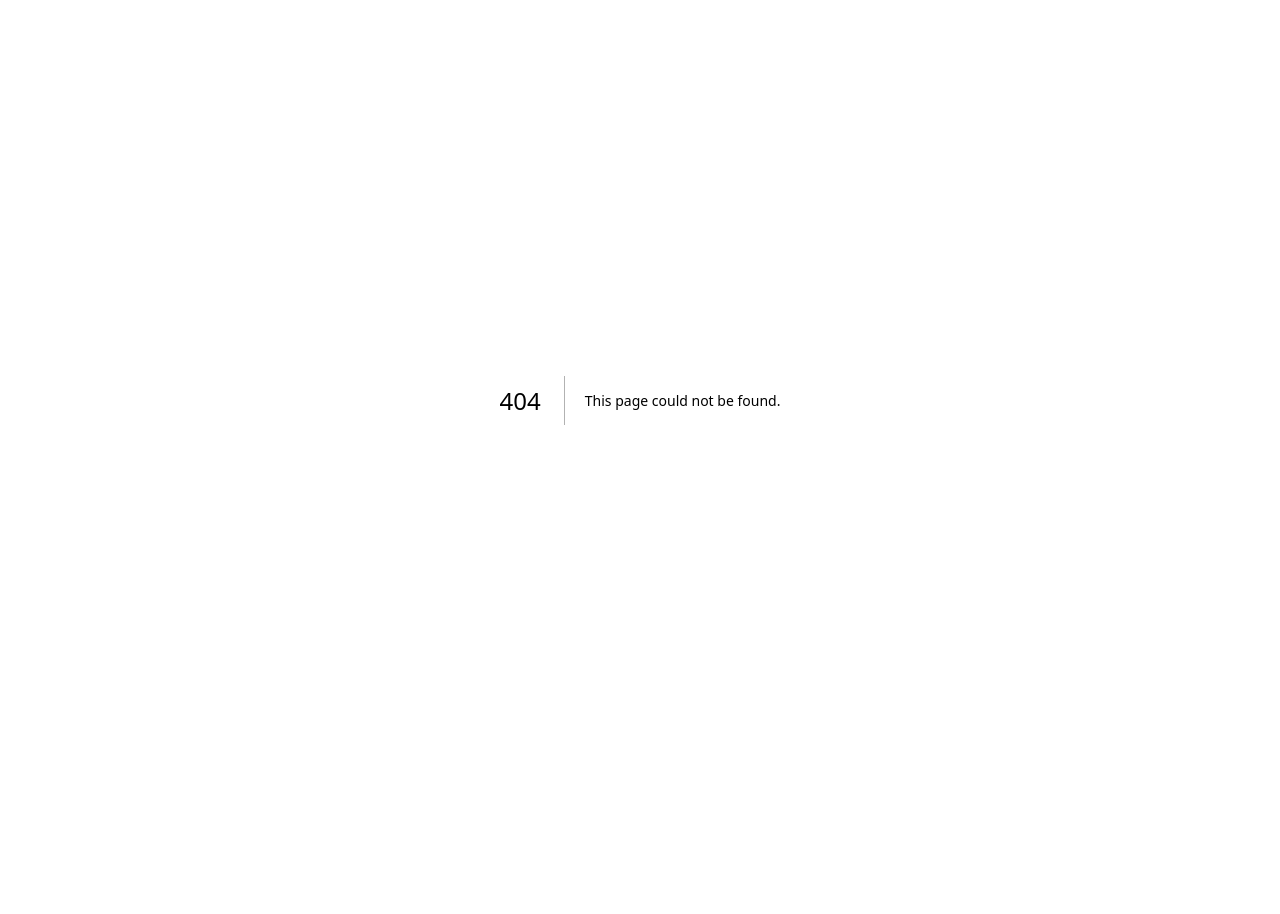
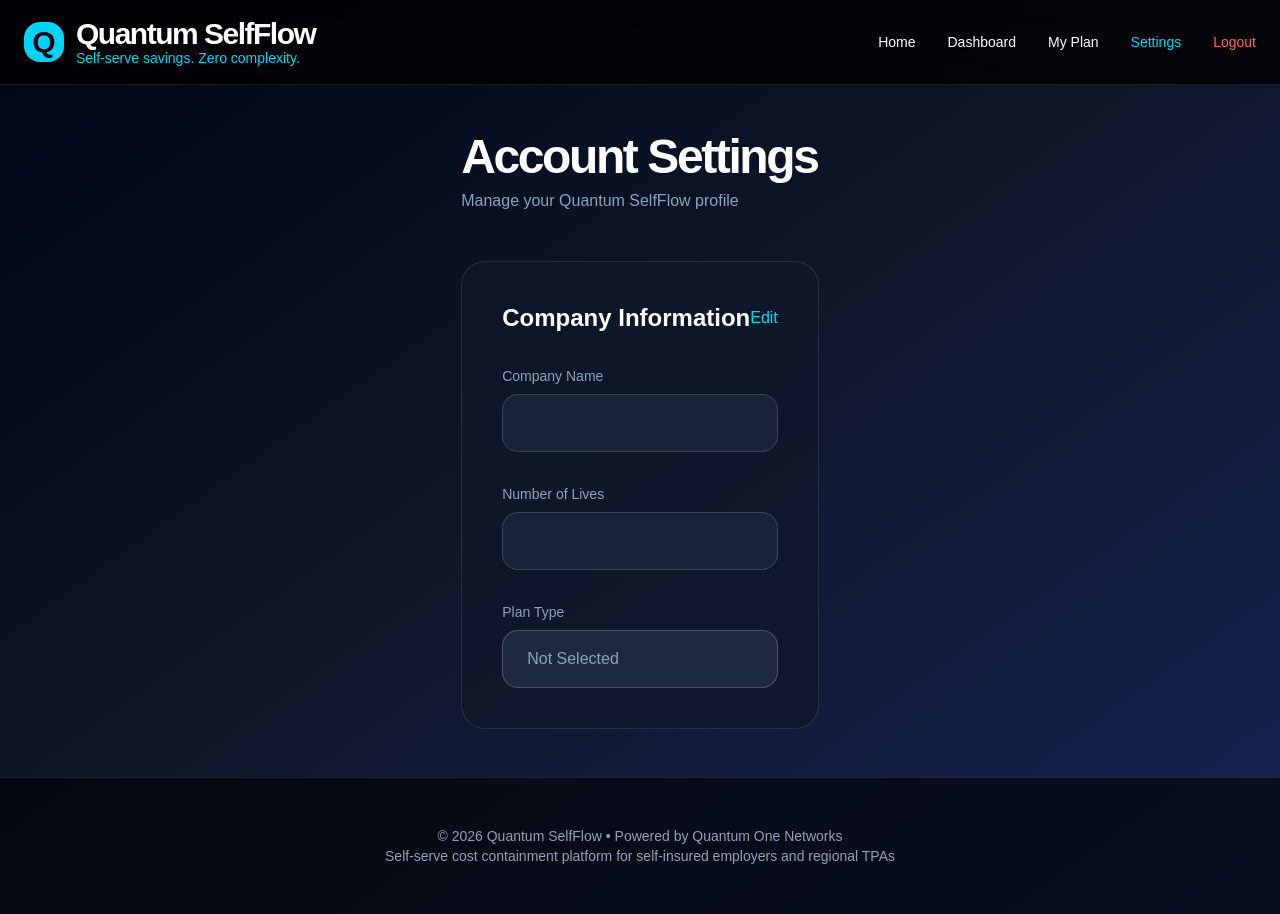
Before and after one commit to ryunstuart/quantum-selfflow, a Next.js app in the folder frontend/: page /settings in a window 1280 px wide. Before the commit this address had no page. Before the commit the page ends 800 px from the top, so only its background shows below. Built offline with nearby package versions, Linux system fonts and the light colour scheme.

Commit message:
Added full Settings page

```diff
--- /dev/null
+++ b/frontend/app/settings/page.tsx
@@ -0,0 +1,120 @@
+'use client';
+
+import Link from 'next/link';
+import { useState, useEffect } from 'react';
+
+export default function Settings() {
+  const [user, setUser] = useState<any>(null);
+  const [editing, setEditing] = useState(false);
+  const [companyName, setCompanyName] = useState('');
+  const [employeeCount, setEmployeeCount] = useState('');
+
+  useEffect(() => {
+    const saved = localStorage.getItem('selfflow_user');
+    if (saved) {
+      const data = JSON.parse(saved);
+      setUser(data);
+      setCompanyName(data.companyName || '');
+      setEmployeeCount(data.employeeCount || '');
+    }
+  }, []);
+
+  const saveChanges = () => {
+    const updated = { ...user, companyName, employeeCount };
+    localStorage.setItem('selfflow_user', JSON.stringify(updated));
+    setUser(updated);
+    setEditing(false);
+    alert("✅ Profile updated successfully!");
+  };
+
+  const currentYear = new Date().getFullYear();
+
+  return (
+    <div className="min-h-screen bg-gradient-to-br from-slate-950 via-slate-900 to-blue-950 text-white flex flex-col">
+      <nav className="border-b border-white/10 bg-black/80 backdrop-blur-md sticky top-0 z-50">
+        <div className="max-w-7xl mx-auto px-4 md:px-6 py-4 flex justify-between items-center">
+          <Link href="/" className="flex items-center gap-3 hover:opacity-90 transition">
+            <div className="w-9 h-9 md:w-10 md:h-10 bg-cyan-400 rounded-2xl flex items-center justify-center text-slate-950 font-bold text-2xl md:text-3xl shadow-lg">Q</div>
+            <div>
+              <div className="font-bold text-2xl md:text-3xl tracking-tighter">Quantum SelfFlow</div>
+              <div className="text-cyan-400 text-xs md:text-sm -mt-1">Self-serve savings. Zero complexity.</div>
+            </div>
+          </Link>
+
+          <div className="flex items-center gap-4 md:gap-8 text-sm font-medium">
+            <Link href="/" className="hover:text-cyan-400">Home</Link>
+            <Link href="/dashboard" className="hover:text-cyan-400">Dashboard</Link>
+            <Link href="/myplan" className="hover:text-cyan-400">My Plan</Link>
+            <Link href="/settings" className="text-cyan-400 font-medium">Settings</Link>
+            <button onClick={() => { localStorage.removeItem('selfflow_user'); window.location.href = '/'; }} className="text-red-400 hover:text-red-500">Logout</button>
+          </div>
+        </div>
+      </nav>
+
+      <div className="max-w-3xl mx-auto px-4 md:px-6 py-12 flex-1">
+        <h1 className="text-5xl font-bold tracking-tighter mb-2">Account Settings</h1>
+        <p className="text-slate-400">Manage your Quantum SelfFlow profile</p>
+
+        <div className="mt-12 bg-slate-900/80 border border-white/10 rounded-3xl p-10">
+          <div className="flex justify-between items-center mb-8">
+            <h2 className="text-2xl font-semibold">Company Information</h2>
+            <button
+              onClick={() => setEditing(!editing)}
+              className="text-cyan-400 hover:text-cyan-300 font-medium"
+            >
+              {editing ? "Cancel" : "Edit"}
+            </button>
+          </div>
+
+          <div className="space-y-8">
+            <div>
+              <label className="block text-sm text-slate-400 mb-2">Company Name</label>
+              <input
+                type="text"
+                value={companyName}
+                onChange={(e) => setCompanyName(e.target.value)}
+                disabled={!editing}
+                className="w-full bg-slate-800 border border-white/20 rounded-2xl px-6 py-4 disabled:opacity-75"
+              />
+            </div>
+
+            <div>
+              <label className="block text-sm text-slate-400 mb-2">Number of Lives</label>
+              <input
+                type="number"
+                value={employeeCount}
+                onChange={(e) => setEmployeeCount(e.target.value)}
+                disabled={!editing}
+                className="w-full bg-slate-800 border border-white/20 rounded-2xl px-6 py-4 disabled:opacity-75"
+              />
+            </div>
+
+            <div>
+              <label className="block text-sm text-slate-400 mb-2">Plan Type</label>
+              <div className="bg-slate-800 border border-white/20 rounded-2xl px-6 py-4 text-slate-400">
+                {user?.planType || "Not Selected"}
+              </div>
+            </div>
+          </div>
+
+          {editing && (
+            <button
+              onClick={saveChanges}
+              className="mt-10 w-full bg-cyan-400 hover:bg-cyan-300 text-slate-950 font-semibold py-5 rounded-2xl"
+            >
+              Save Changes
+            </button>
+          )}
+        </div>
+      </div>
+
+      {/* Auto Year Footer */}
+      <footer className="border-t border-white/10 bg-black/60 py-12 mt-auto">
+        <div className="max-w-7xl mx-auto px-6 text-center text-slate-400 text-sm">
+          © {currentYear} Quantum SelfFlow • Powered by Quantum One Networks<br />
+          Self-serve cost containment platform for self-insured employers and regional TPAs
+        </div>
+      </footer>
+    </div>
+  );
+}
```
